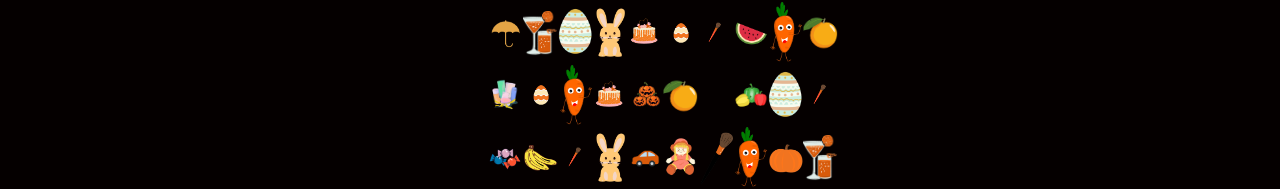
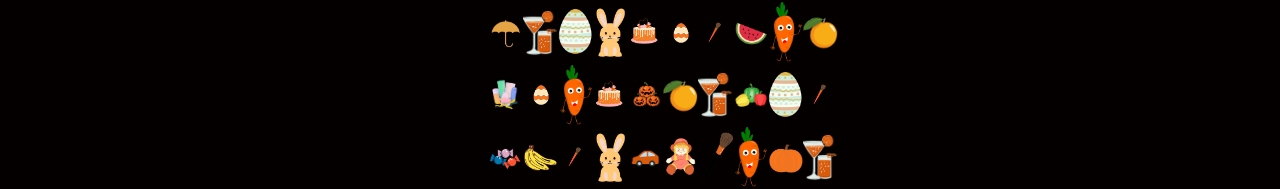
Before and after one commit to rafa-simoes22/onde-esta-minha-vida-emocional, a website: page interface.html in a window 1280 px wide. Shown: the part 225-414 px from the top of the page. Drawn offline with Linux system fonts and the light colour scheme.

Commit message:
ajuestes

```diff
--- a/interface.html
+++ b/interface.html
@@ -17,6 +17,7 @@
         .morcegos {
             height: 95%;
             width: 10%;
+            cursor: auto;
         }
         h1 {
             text-align: center;
@@ -43,6 +44,7 @@
         img {
             max-width: 100%; /* Ajusta a largura máxima da imagem para o seu contêiner pai */
             max-height: 100%; /* Ajusta a altura máxima da imagem para o seu contêiner pai */
+            cursor: pointer;
         }
     </style>
 </head>
@@ -83,7 +85,7 @@
         <figure><img class="comum" src="assets\imagens\bolo.png"></figure>
         <figure><img class="pontos" src="assets\imagens\3aboboras.png"></figure><!--abobora-->
         <figure><img class="comum" src="assets\imagens\laranja.png"></figure>
-        <figure><img class="comum" rc="assets\imagens\bebida.png"></figure>
+        <figure><img class="comum" src="assets\imagens\bebida.png"></figure>
         <figure><img class="comum" src="assets\imagens\verduras.png"></figure>
         <figure><img class="comum" src="assets\imagens\ovo_pascoa.png"></figure>
         <figure><img class="comum" src="assets\imagens\pincel.png"></figure>
```
